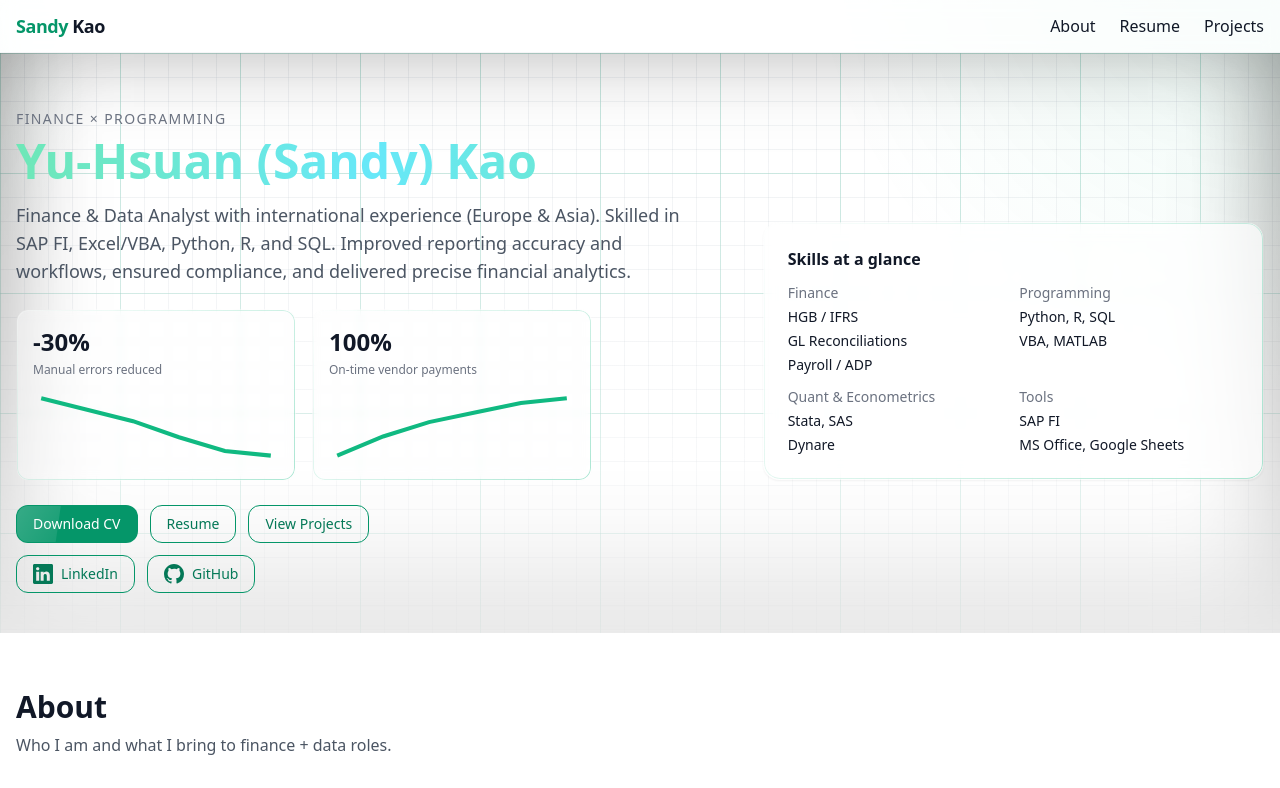
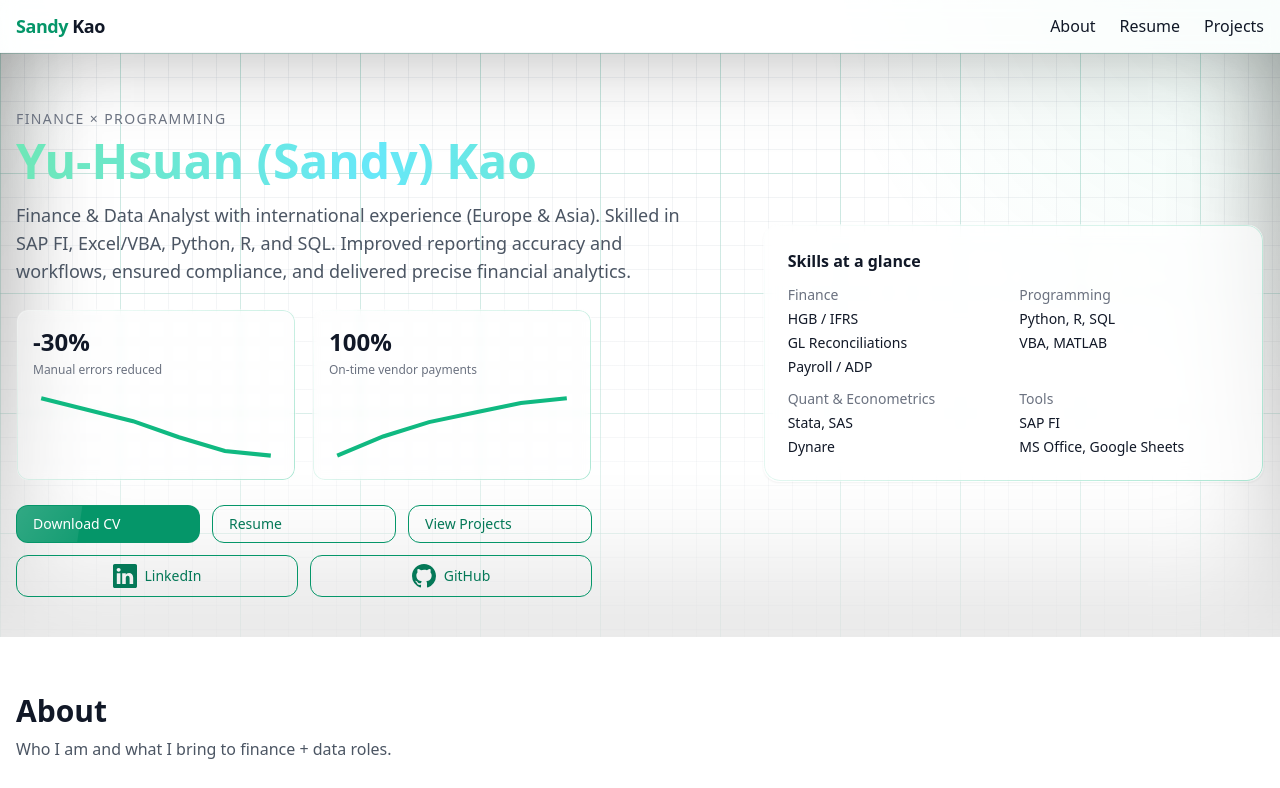
Before and after one commit to SandyKao0301/SandyKao, a Next.js app: page / in a window 1280 px wide. Shown: the top 788 px of the page. Built offline with nearby package versions, Linux system fonts and the light colour scheme.

Commit message:
Update page.tsx

```diff
--- a/app/page.tsx
+++ b/app/page.tsx
@@ -55,27 +55,34 @@ export default function Page() {
               />
             </div>
 
-            <div className="mt-6 flex flex-wrap gap-3">
-              {/* 3) Shimmer on primary CTA */}
-              <a href={`${base}/assets/CV.pdf`} className="btn btn-shimmer" download>
+            {/* Unified grid for both rows so widths line up */}
+            <div className="mt-6 grid grid-cols-6 gap-3 max-w-xl">
+              {/* Top line: 3 equal buttons (each col-span-2 = 1/3) */}
+              <a
+                href={`${base}/assets/CV.pdf`}
+                className="btn btn-shimmer w-full col-span-6 sm:col-span-2"
+                download
+              >
                 Download CV
               </a>
-              <Link href="/resume" className="btn-outline">Resume</Link>
-              <Link href="/projects" className="btn-outline">View Projects</Link>
-            </div>
+              <Link href="/resume" className="btn-outline w-full col-span-6 sm:col-span-2">
+                Resume
+              </Link>
+              <Link href="/projects" className="btn-outline w-full col-span-6 sm:col-span-2">
+                View Projects
+              </Link>
 
-            {/* Social row — directly under the CTAs */}
-            <div className="mt-3 flex flex-wrap gap-3">
+              {/* Second line: 2 bigger buttons (each col-span-3 = 1/2) */}
               <a
                 href="https://www.linkedin.com/in/yu-hsuan-kao/"
                 target="_blank"
                 rel="noopener noreferrer"
-                className="btn-outline inline-flex items-center gap-2"
+                className="btn-outline inline-flex items-center justify-center gap-2 w-full col-span-6 sm:col-span-3 py-3"
                 aria-label="LinkedIn profile"
               >
-                {/* LinkedIn logo */}
+                {/* LinkedIn logo (24px) */}
                 <svg
-                  className="w-5 h-5 fill-current"
+                  className="w-6 h-6 fill-current"
                   viewBox="0 0 16 16"
                   aria-hidden="true"
                 >
@@ -88,12 +95,12 @@ export default function Page() {
                 href="https://github.com/SandyKao0301"
                 target="_blank"
                 rel="noopener noreferrer"
-                className="btn-outline inline-flex items-center gap-2"
+                className="btn-outline inline-flex items-center justify-center gap-2 w-full col-span-6 sm:col-span-3 py-3"
                 aria-label="GitHub profile"
               >
-                {/* GitHub logo */}
+                {/* GitHub logo (24px) */}
                 <svg
-                  className="w-5 h-5 fill-current"
+                  className="w-6 h-6 fill-current"
                   viewBox="0 0 16 16"
                   aria-hidden="true"
                 >
@@ -271,7 +278,7 @@ export default function Page() {
             href="/projects#month-end-automation"
             cta="View project"
           />
-        <ProjectCard
+          <ProjectCard
             title="Working-hours Compliance Tracker"
             subtitle="Validated HR hours against policy & labor limits; anomaly detection"
             tags={["ADP", "Excel", "Automation"]}
```
